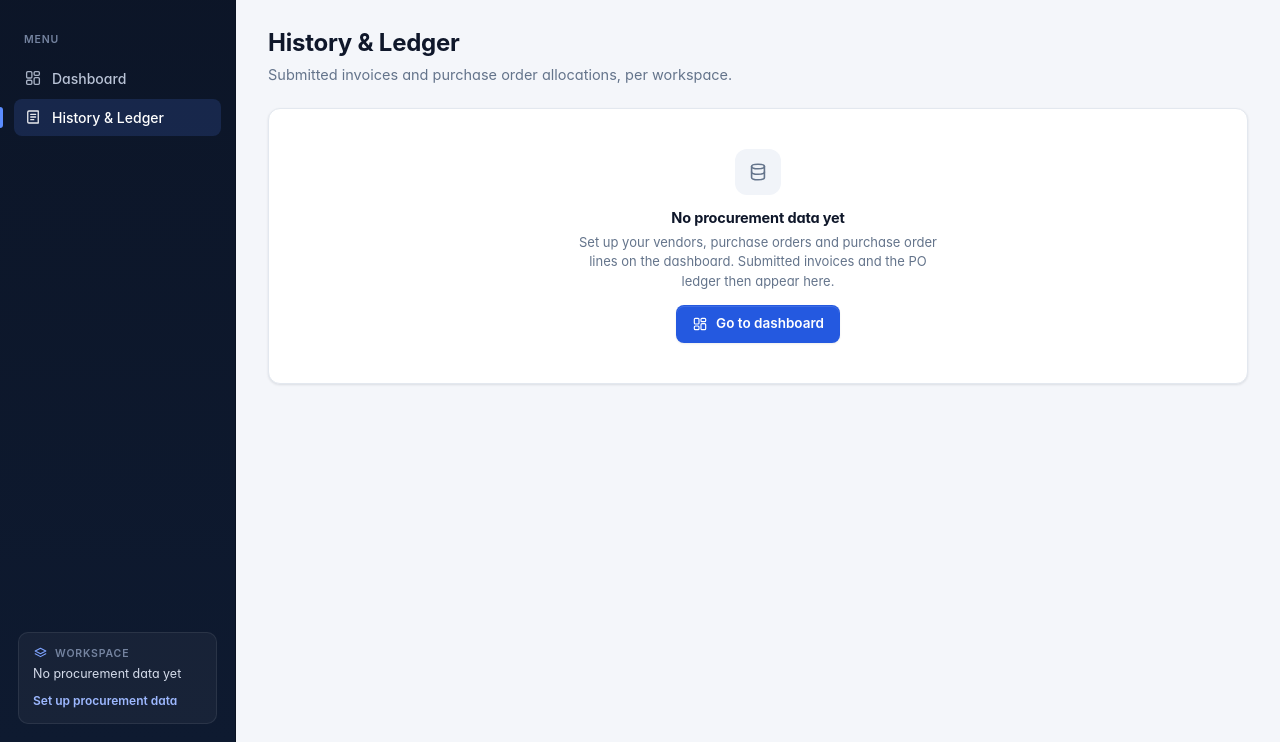
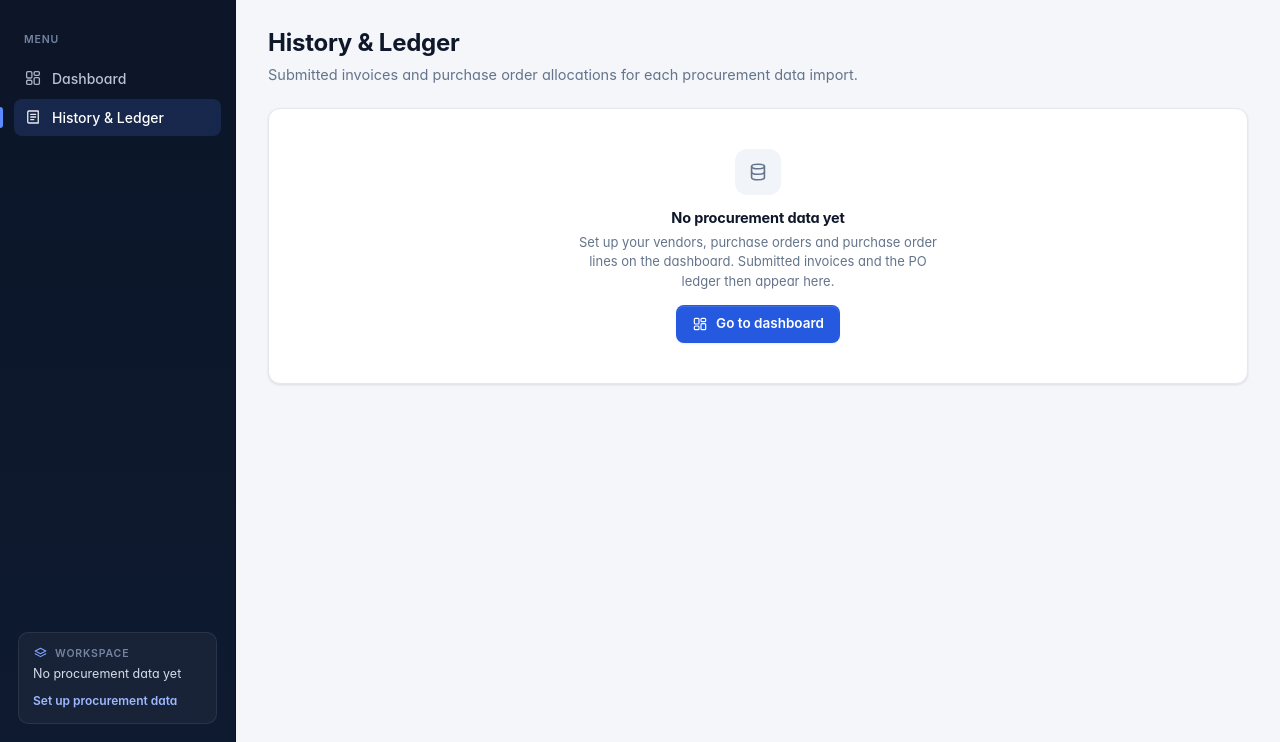
Before and after one commit to Vishalkumar2006/zamp-invoice-processing, a FastAPI app: page /ui/history in a window 1280 px wide. Shown: the part 58-800 px from the top of the page. Run offline with FastAPI, Linux system fonts and the light colour scheme; data that the repository does not hold is empty.

Commit message:
Name procurement data by import date instead of workspace IDs
History & Ledger: the selector is labelled "Procurement data" and each option
is built from the import's own timestamp and invoice count, e.g.
"Latest import · 22 Nov 2026 · 9 invoices" or "Imported 20 Nov 2026 ·
7 invoices". The time (UTC) is added only when two imports share a date.
Option values are still the internal workspace IDs, so switching and
workspace isolation are unchanged.

The dashboard, run page, header chip and sidebar card now say "Procurement
data · Latest import" (run pages: "Latest" or "Earlier import", via the
existing /procurement endpoint) instead of showing IDs. The internal ID stays
in Audit details and as a small reference in the History sidebar card.

Adds tests for the dynamic labels, same-day disambiguation, switching and
isolation, and for keeping IDs out of the dashboard's visible text.

```diff
--- a/app/static/app.js
+++ b/app/static/app.js
@@ -136,7 +136,7 @@ function initImport() {
       const notes = [st.date_order ? `numeric dates read as ${st.date_order === "MDY" ? "month/day/year" : "day/month/year"}` : "",
         st.default_currency ? `${st.default_currency} used when no currency is printed` : ""].filter(Boolean).join("; ");
       setHTML(out, alertBox("ok", "check-circle", `<strong>Procurement data loaded</strong>: ${esc(body.vendors)} vendors,
-        ${esc(body.purchase_orders)} purchase orders, ${esc(body.po_lines)} PO lines${notes ? ` (${esc(notes)})` : ""}. Opening the new workspace…`));
+        ${esc(body.purchase_orders)} purchase orders, ${esc(body.po_lines)} PO lines${notes ? ` (${esc(notes)})` : ""}. Switching to the new import…`));
       setTimeout(() => location.reload(), 900);
     } else {
       const errs = (body && body.errors) || [body && body.detail ? String(body.detail) : (res.status ? `The server returned status ${res.status}.` : "The connection failed. Please try again.")];
@@ -230,14 +230,14 @@ async function loadMetrics(ws) {
   const busy = (n.RUNNING || 0) + (n.QUEUED || 0);
   const set = (k, html) => setHTML(box.querySelector(`[data-m="${k}"]`), html);
   set("total", String(runs.runs.length));
-  set("total-sub", busy ? `<strong>${busy}</strong> processing now` : "in this workspace");
+  set("total-sub", busy ? `<strong>${busy}</strong> processing now` : "for the latest import");
   set("ready", String(n.READY || 0));
   set("hold", String(n.HOLD || 0));
   set("blocked", String((n.BLOCKED || 0) + (n.FAILED || 0)));
   set("blocked-sub", `<strong>${n.BLOCKED || 0}</strong> blocked · <strong>${n.FAILED || 0}</strong> failed`);
   const groups = groupLedger(ledger.purchase_orders);
   let html;
-  if (!groups.length) html = `<div class="metric-value">—</div><div class="metric-sub">No purchase orders in this workspace</div>`;
+  if (!groups.length) html = `<div class="metric-value">—</div><div class="metric-sub">No purchase orders in this procurement data</div>`;
   else if (groups.length === 1) {
     const g = groups[0];
     const pct = g.auth ? Math.min(100, (100 * g.alloc) / g.auth) : 0;
@@ -829,7 +829,7 @@ function renderAudit(run) {
   const ts = (v) => (v ? `${esc(v.replace("T", " ").slice(0, 23))} UTC` : "—");
   const rows = [
     ["Processing reference", `<code>${esc(run.run_id)}</code>`],
-    ["Workspace", `<code>${esc(run.workspace_id)}</code>`],
+    ["Procurement data reference (workspace ID)", `<code>${esc(run.workspace_id)}</code>`],
     ["Outcome", run.decision ? `${esc(run.decision)}` : esc(run.status)],
     ["Reason codes", d ? [d.reason_code, ...(d.reason_codes || []).filter((c) => c !== d.reason_code)].map((c) => `<code>${esc(c)}</code>`).join(", ") : "—"],
     ["Rules policy version", d ? `<code>${esc(d.policy_version)}</code>` : (run.policy_version ? `<code>${esc(run.policy_version)}</code>` : "—")],
@@ -1014,8 +1014,21 @@ function initTabs() {
   });
 }
 
+// Name the procurement data a run was checked against: the latest import, or an earlier one (via the existing /procurement).
+async function labelImport(workspaceId) {
+  try {
+    const latest = await getJSON("/procurement");
+    const name = latest.workspace_id === workspaceId ? "Latest import" : "Earlier import";
+    document.querySelectorAll(".ws-import-label").forEach((el) => { el.textContent = ` · ${name}`; el.hidden = false; });
+    document.querySelectorAll(".ws-import-name").forEach((el) => { el.textContent = name; });
+  } catch (err) {
+    console.error(err);
+  }
+}
+
 function initRun(runId) {
   initTabs();
+  let labelled = false;
   let timer = null;
   let busy = false;
   const tick = async () => {
@@ -1024,6 +1037,7 @@ function initRun(runId) {
     try {
       const run = await getJSON(`/runs/${enc(runId)}`);
       renderRun(run);
+      if (!labelled) { labelled = true; labelImport(run.workspace_id); }
       if (FINAL.has(run.status)) clearInterval(timer);
     } catch (err) {
       console.error(err);
--- a/app/static/style.css
+++ b/app/static/style.css
@@ -97,6 +97,9 @@ p { margin: 0 0 8px; }
 .ws-card-label .icon { color: #7ea3ff; }
 .ws-card-id { color: #e6ebf5; font-size: 12px; overflow: hidden; text-overflow: ellipsis; white-space: nowrap; margin-top: 2px; }
 .ws-card-empty { color: #d4dbea; font-size: 12.5px; }
+.ws-card-value { color: #fff; font-size: 13.5px; font-weight: 650; margin-top: 2px; }
+.ws-card-ref { font-size: 11px; color: var(--nav-muted); overflow: hidden; text-overflow: ellipsis; white-space: nowrap; }
+.ws-card-ref code { color: var(--nav-muted); font-size: 10.5px; }
 .ws-card-note { color: var(--nav-text); }
 .ws-card-link { color: #9db8ff; font-weight: 600; margin-top: 4px; }
 .ws-card-link:hover { color: #c3d3ff; }
@@ -613,3 +616,7 @@ h2 .muted { font-weight: 500; font-size: 13px; }
 .link-btn[aria-expanded="true"] .icon { transform: rotate(180deg); }
 .rule-label { font-weight: 600; color: var(--text-2); white-space: nowrap; font-size: 12.5px; }
 .facts dt { overflow-wrap: break-word; }
+
+/* The ledger heading keeps its workspace reference for assistive technology only; the selector names the data set. */
+#ledger-title > .muted { position: absolute; width: 1px; height: 1px; overflow: hidden; clip: rect(0 0 0 0); white-space: nowrap; }
+.ws-chip strong { font-weight: 650; color: var(--text); }
--- a/app/templates/history.html
+++ b/app/templates/history.html
@@ -1,7 +1,23 @@
 {% extends "base.html" %}
 {% block title %}History & Ledger{% endblock %}
 {% block crumbs %}<a href="/">Invoice Operations</a><span class="sep">/</span><span aria-current="page">History &amp; Ledger</span>{% endblock %}
-{% block context %}{% if workspace_id %}<span class="ws-chip"><svg class="icon"><use href="#i-layers"/></svg>Workspace <code>{{ workspace_id }}</code></span>{% endif %}{% endblock %}
+{% block context %}{% if workspace_id %}{% set cur = workspaces|selectattr('workspace_id', 'equalto', workspace_id)|first %}<span class="ws-chip"><svg class="icon"><use href="#i-layers"/></svg>Procurement data ·
+  <strong>{{ 'Latest import' if workspace_id == latest_workspace_id else 'Imported ' ~ import_when(cur) }}</strong></span>{% endif %}{% endblock %}
+{#- Customer-facing name of a procurement data import, built from its real import time and invoice count. -#}
+{% macro import_date(iso) -%}
+  {%- set months = ['Jan', 'Feb', 'Mar', 'Apr', 'May', 'Jun', 'Jul', 'Aug', 'Sep', 'Oct', 'Nov', 'Dec'] -%}
+  {{ iso[8:10]|int }} {{ months[iso[5:7]|int - 1] }} {{ iso[:4] }}
+{%- endmacro %}
+{% macro import_when(w) -%}
+  {#- Add the time (UTC) only when another import shares the same date, so every label stays distinct. -#}
+  {%- set ns = namespace(n=0) -%}
+  {%- for o in workspaces if o.created_at[:10] == w.created_at[:10] %}{% set ns.n = ns.n + 1 %}{% endfor -%}
+  {{ import_date(w.created_at) }}{% if ns.n > 1 %}, {{ w.created_at[11:16] }} UTC{% endif %}
+{%- endmacro %}
+{% macro invoice_count(n) -%}{{ 'no invoices yet' if n == 0 else ('1 invoice' if n == 1 else n ~ ' invoices') }}{%- endmacro %}
+{% macro import_label(w) -%}
+  {{ 'Latest import · ' if w.workspace_id == latest_workspace_id else 'Imported ' }}{{ import_when(w) }} · {{ invoice_count(w.runs) }}
+{%- endmacro %}
 {% macro reason_label(code) -%}
   {%- for w in code.split('_') -%}
     {%- if w in ('PO', 'POS', 'ID', 'SKU') -%}{{ 'POs' if w == 'POS' else w }}{%- elif loop.first -%}{{ w|lower|capitalize }}{%- else -%}{{ w|lower }}{%- endif -%}
@@ -9,11 +25,12 @@
   {%- endfor -%}
 {%- endmacro %}
 {% block sidebar_ws %}{% if workspace_id %}
+        {%- set cur = workspaces|selectattr('workspace_id', 'equalto', workspace_id)|first %}
         <div class="ws-card">
-          <span class="ws-card-label"><svg class="icon sm"><use href="#i-layers"/></svg>Viewing workspace</span>
-          <code class="ws-card-id">{{ workspace_id }}</code>
-          {%- for w in workspaces if w.workspace_id == workspace_id %}
-          <span class="ws-card-note">Data loaded {{ w.created_at[:10] }}</span>{% endfor %}
+          <span class="ws-card-label"><svg class="icon sm"><use href="#i-layers"/></svg>Procurement data</span>
+          <span class="ws-card-value">{{ 'Latest import' if workspace_id == latest_workspace_id else 'Earlier import' }}</span>
+          <span class="ws-card-note">{{ import_when(cur) }} · {{ invoice_count(cur.runs) }}</span>
+          <span class="ws-card-ref" title="Internal reference for support">Ref. <code id="current-ws">{{ workspace_id }}</code></span>
           <a class="ws-card-link" href="/">Back to dashboard</a>
         </div>{% else %}{{ super() }}{% endif %}{% endblock %}
 {% block content %}
@@ -22,19 +39,18 @@
   <div>
     <h1>History &amp; Ledger</h1>
     {% if workspace_id %}
-    <p class="lede">Every submitted invoice and purchase order allocation in workspace <code id="current-ws">{{ workspace_id }}</code>
-      {%- if workspace_id == latest_workspace_id %} <span class="tag">latest</span>{% endif %}</p>
+    <p class="lede">Every submitted invoice and purchase order allocation for the selected procurement data.</p>
     {% else %}
-    <p class="lede">Submitted invoices and purchase order allocations, per workspace.</p>
+    <p class="lede">Submitted invoices and purchase order allocations for each procurement data import.</p>
     {% endif %}
   </div>
   {% if workspaces %}
   <form id="ws-form" class="wsform" method="get" action="/ui/history">
-    <label for="ws-select">Workspace</label>
+    <label for="ws-select">Procurement data</label>
     <select name="workspace_id" id="ws-select" onchange="this.form.submit()">
       {% for w in workspaces %}
       <option value="{{ w.workspace_id }}" {% if w.workspace_id == workspace_id %}selected{% endif %}>
-        {{ w.workspace_id }} · loaded {{ w.created_at[:16].replace('T', ' ') }} UTC · {{ w.runs }} invoice{{ '' if w.runs == 1 else 's' }}{% if loop.first %} · latest{% endif %}
+        {{ import_label(w) }}
       </option>
       {% endfor %}
     </select>
@@ -58,7 +74,7 @@
   <div class="card metric">
     <div class="metric-top"><span class="metric-label">Invoices submitted</span><span class="metric-icon"><svg class="icon"><use href="#i-receipt"/></svg></span></div>
     <div class="metric-value">{{ runs|length }}</div>
-    <div class="metric-sub">{% if processing %}{{ processing }} still processing{% else %}in this workspace{% endif %}</div>
+    <div class="metric-sub">{% if processing %}{{ processing }} still processing{% else %}for this procurement data{% endif %}</div>
   </div>
   <div class="card metric ready">
     <div class="metric-top"><span class="metric-label">Ready</span><span class="metric-icon"><svg class="icon"><use href="#i-check-circle"/></svg></span></div>
@@ -155,7 +171,7 @@
       {% else %}
         <tr><td colspan="9"><div class="empty">
           <span class="empty-icon"><svg class="icon lg"><use href="#i-receipt"/></svg></span>
-          <h3>No invoices in this workspace yet</h3>
+          <h3>No invoices for this procurement data yet</h3>
           <p>Submit an invoice PDF from the dashboard. Its decision and any allocation are listed here.</p>
         </div></td></tr>
       {% endfor %}
```
Also changed, not shown: app/templates/index.html (+9 -9 lines), app/templates/run.html (+5 -5 lines), tests/test_ui_pages.py (+41 -0 lines).
